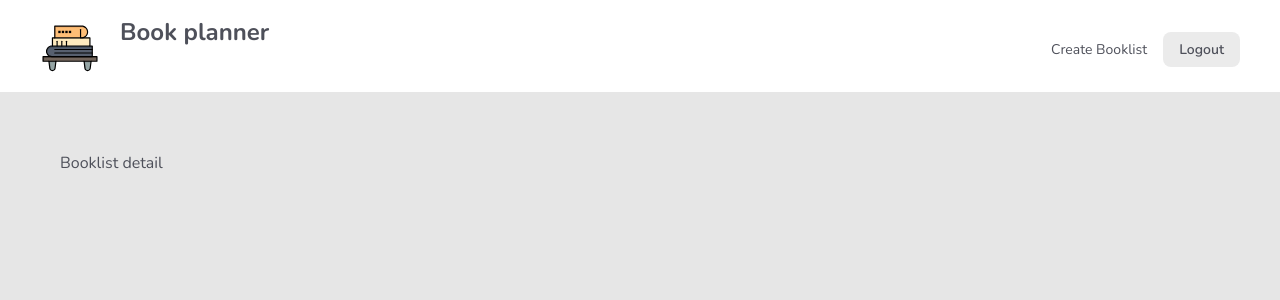
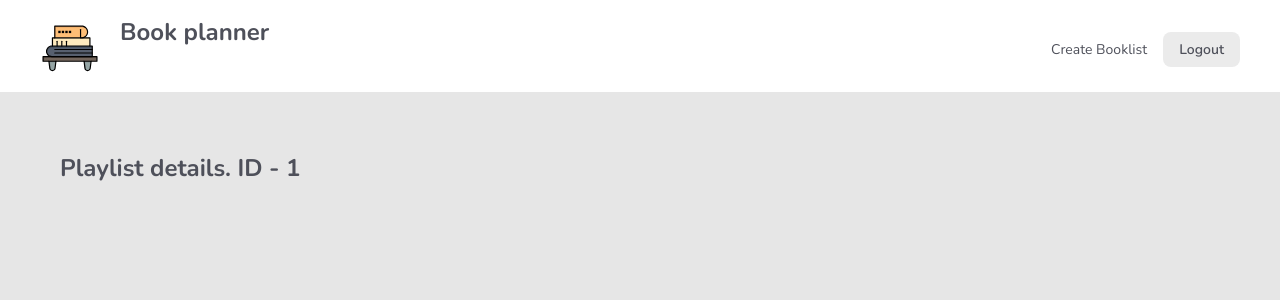
Before and after one commit to IrisKerr/BookPlanner, a Vue app: page /booklists/1 in a window 1280 px wide. Shown: the top 300 px of the page. Built offline with nearby package versions, Linux system fonts and the light colour scheme; no server answers; sample sign-in values are in the browser's storage.

Commit message:
BooklistDetails update

```diff
--- a/src/views/booklists/BooklistDetails.vue
+++ b/src/views/booklists/BooklistDetails.vue
@@ -1,7 +1,11 @@
-<template>Booklist detail</template>
+<template>
+  <h2>Playlist details. ID - {{ id }}</h2>
+</template>
 
 <script>
-export default {}
+export default {
+  props: ['id'],
+}
 </script>
 
 <style></style>
```
